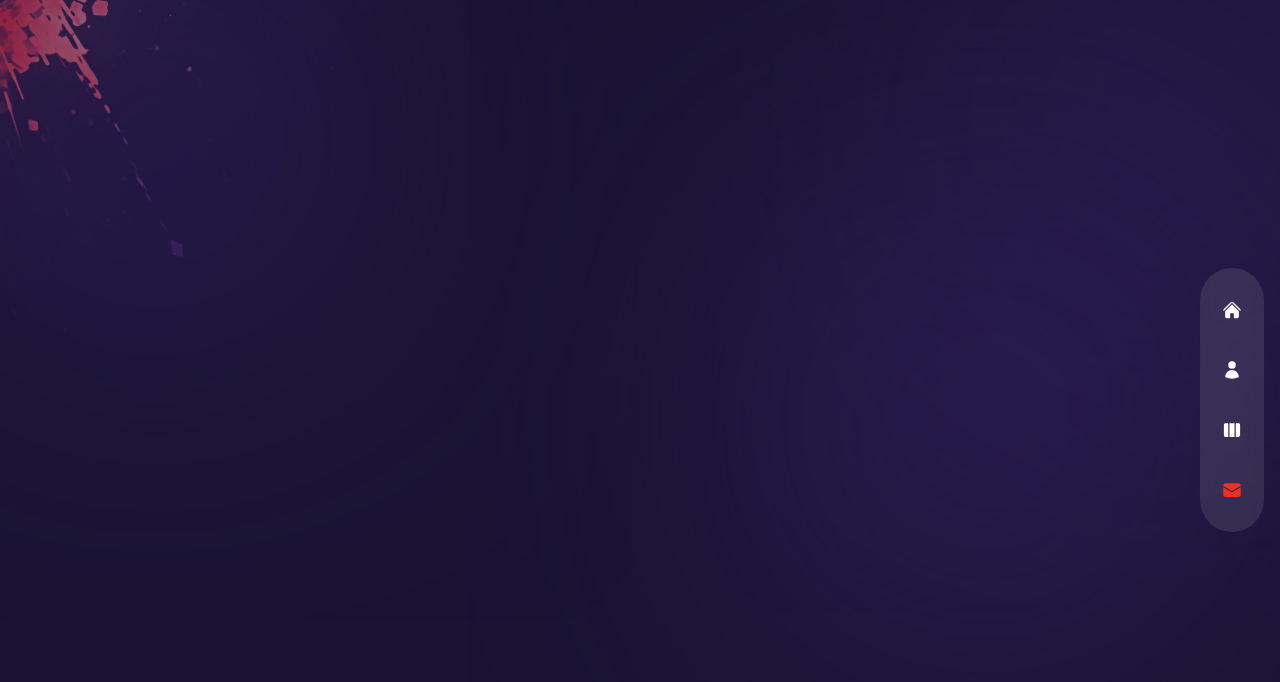
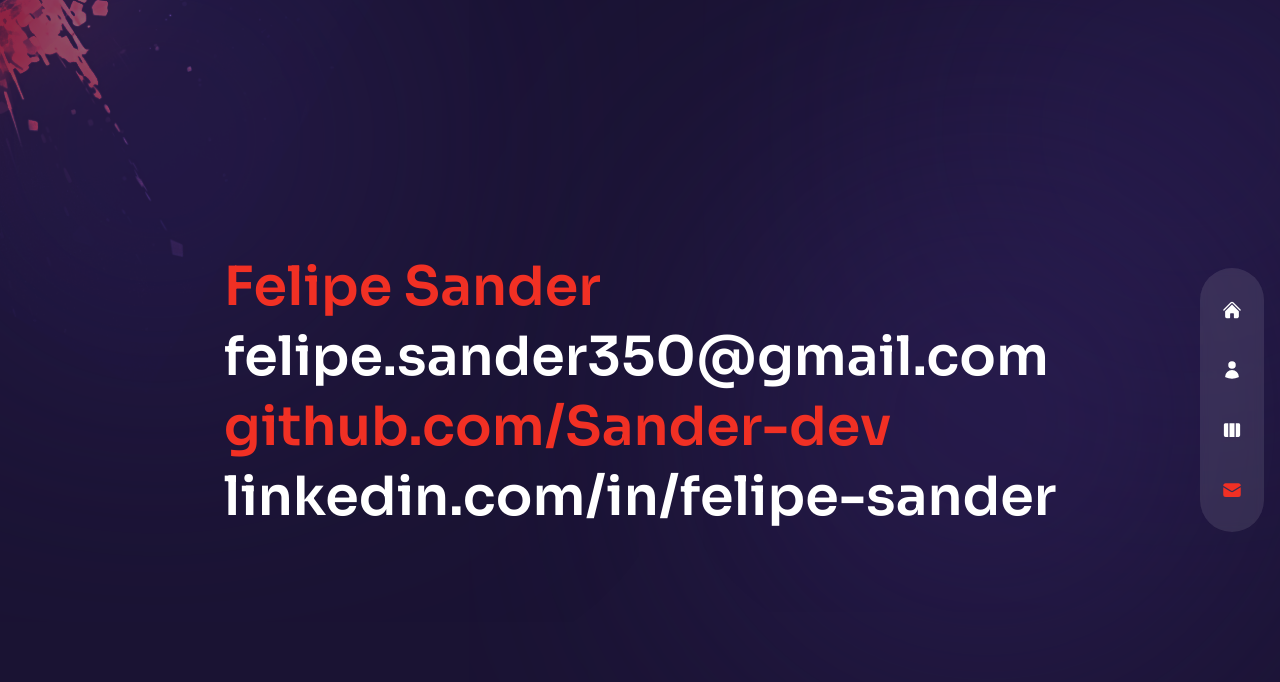
Before and after one commit to Sander-dev/portfolio, a Next.js app: page /contact in a window 1280 px wide. Shown: the top 682 px of the page. Built offline with nearby package versions, Linux system fonts and the light colour scheme.

Commit message:
feat: add page Contact

```diff
--- a/app/contact/page.js
+++ b/app/contact/page.js
@@ -1,5 +1,22 @@
+'use client'
+
+import Link from "next/link";
+import { motion } from "framer-motion";
+import { fadeIn } from '../../variants';
+
 export default function Contact() {
     return (
-        <></>
+        <div className="flex flex-col justify-center items-center w-full h-full">
+            <motion.h1
+                variants={fadeIn('down', 0.2)}
+                initial='hidden'
+                animate='show'
+                className="h2">
+                <span className="text-accent">Felipe Sander</span> <br />
+                <span>felipe.sander350@gmail.com</span> <br />
+                <Link rel="noopener noreferrer" target="_blank" className="text-accent" href={'https://github.com/Sander-dev/'}>github.com/Sander-dev</Link> <br />
+                <Link rel="noopener noreferrer" target="_blank" href={'https://www.linkedin.com/in/felipe-sander/'}>linkedin.com/in/felipe-sander</Link>
+            </motion.h1>
+        </div>
     )
 }
```
